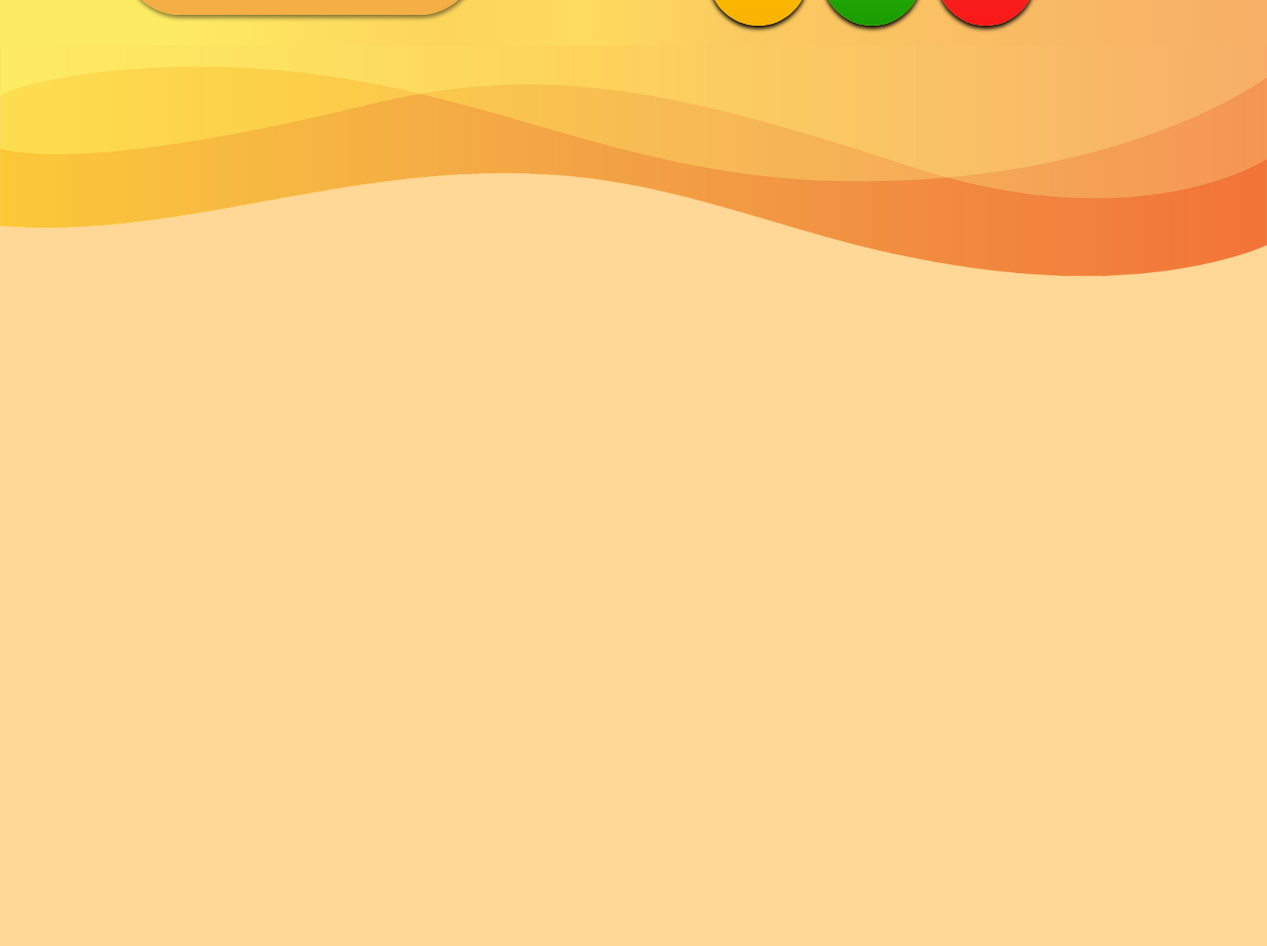
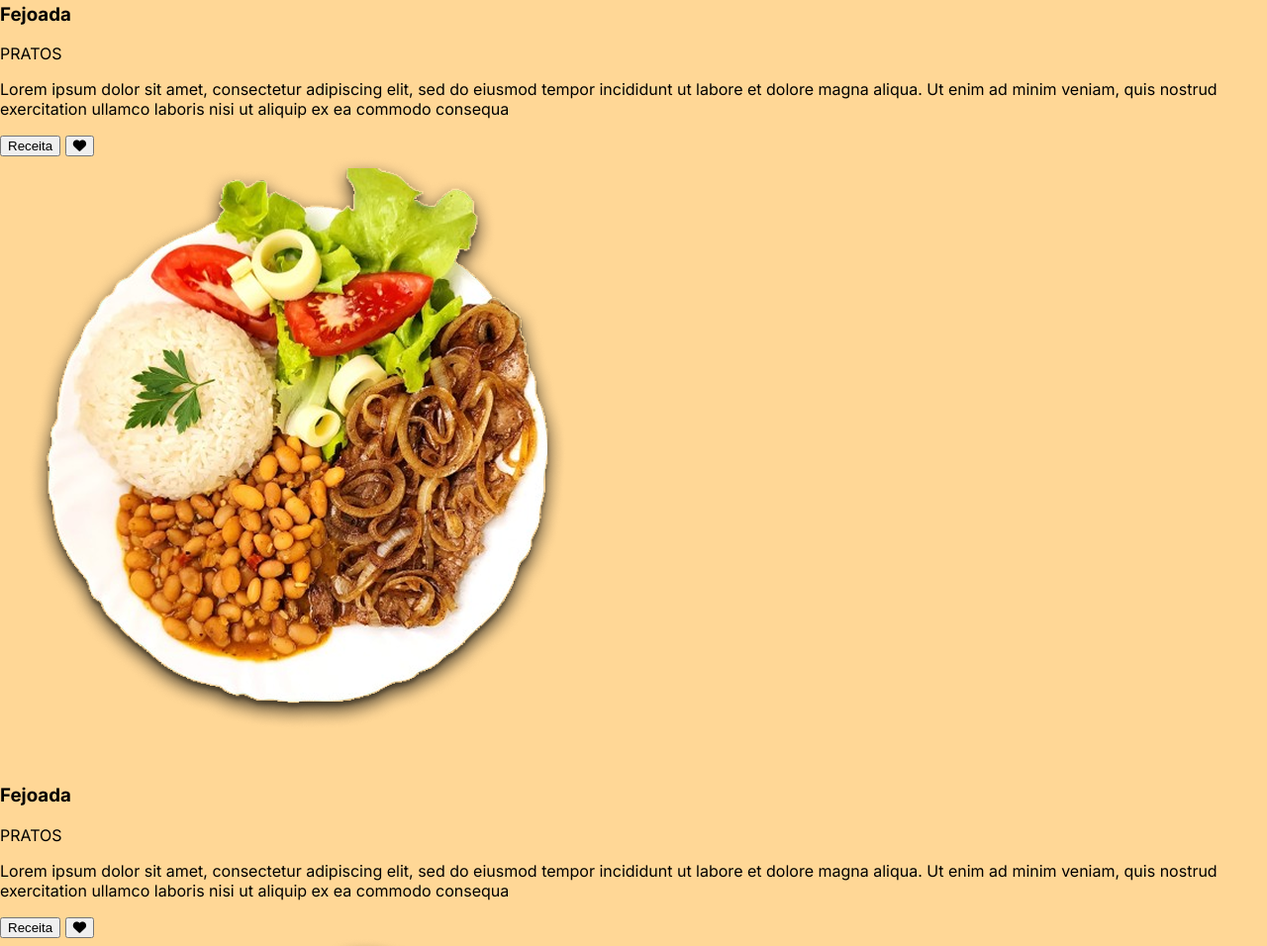
Before and after one commit to BarbaraSamiraS/Receitoteca-, a plain HTML site: page inicial.html in a window 1280 px wide. Shown: the part 1456-2412 px from the top of the page at 99% size. Before the commit the page ends 1746 px from the top, so only its background shows below. Drawn offline with Linux system fonts and the light colour scheme; a web font is replaced by a local one.

Commit message:
Update inicial.html

```diff
--- a/inicial.html
+++ b/inicial.html
@@ -41,6 +41,43 @@
             <img class="imgHomeFundo" src="./img/inicial/imgHomeFundo.png" alt="">
         </div>
     </div>
+    <div class="receitas" id="receitas">
+        <div class="tranparent" id="cima"></div>
+        <h2>Receitas Populares</h2>
+        <div class="cards">
+            <div class="card">
+                <img class="imgComida" src="./img/inicial/imgHome.png" alt="">
+                <h3>Fejoada</h3>
+                <div class="categ">PRATOS</div>
+                <p>Lorem ipsum dolor sit amet, consectetur adipiscing elit, sed do eiusmod tempor incididunt ut labore et dolore magna aliqua. Ut enim ad minim veniam, quis nostrud exercitation ullamco laboris nisi ut aliquip ex ea commodo consequa</p>
+                <div class="botoes">
+                    <button class="btnReceita">Receita</button>
+                    <button class="btnCoracao"><i class="fa-solid fa-heart"></i></button>
+                </div>
+            </div>
+            <div class="card">
+                <img class="imgComida" src="./img/inicial/imgHome.png" alt="">
+                <h3>Fejoada</h3>
+                <div class="categ">PRATOS</div>
+                <p>Lorem ipsum dolor sit amet, consectetur adipiscing elit, sed do eiusmod tempor incididunt ut labore et dolore magna aliqua. Ut enim ad minim veniam, quis nostrud exercitation ullamco laboris nisi ut aliquip ex ea commodo consequa</p>
+                <div class="botoes">
+                    <button class="btnReceita">Receita</button>
+                    <button class="btnCoracao"><i class="fa-solid fa-heart"></i></button>
+                </div>
+            </div>
+            <div class="card">
+                <img class="imgComida" src="./img/inicial/imgHome.png" alt="">
+                <h3>Fejoada</h3>
+                <div class="categ">PRATOS</div>
+                <p>Lorem ipsum dolor sit amet, consectetur adipiscing elit, sed do eiusmod tempor incididunt ut labore et dolore magna aliqua. Ut enim ad minim veniam, quis nostrud exercitation ullamco laboris nisi ut aliquip ex ea commodo consequa</p>
+                <div class="botoes">
+                    <button class="btnReceita">Receita</button>
+                    <button class="btnCoracao"><i class="fa-solid fa-heart"></i></button>
+                </div>
+            </div>
+        </div>
+        <div class="tranparent" id="baixo"></div>
+    </div>
     <div class="servicos">
         <img id="cimaFundoAmarelo" src="./img/inicial/baixoFundoAmarelo.png" alt="">
         <h2 class="titulo">Serviços</h2>
```
